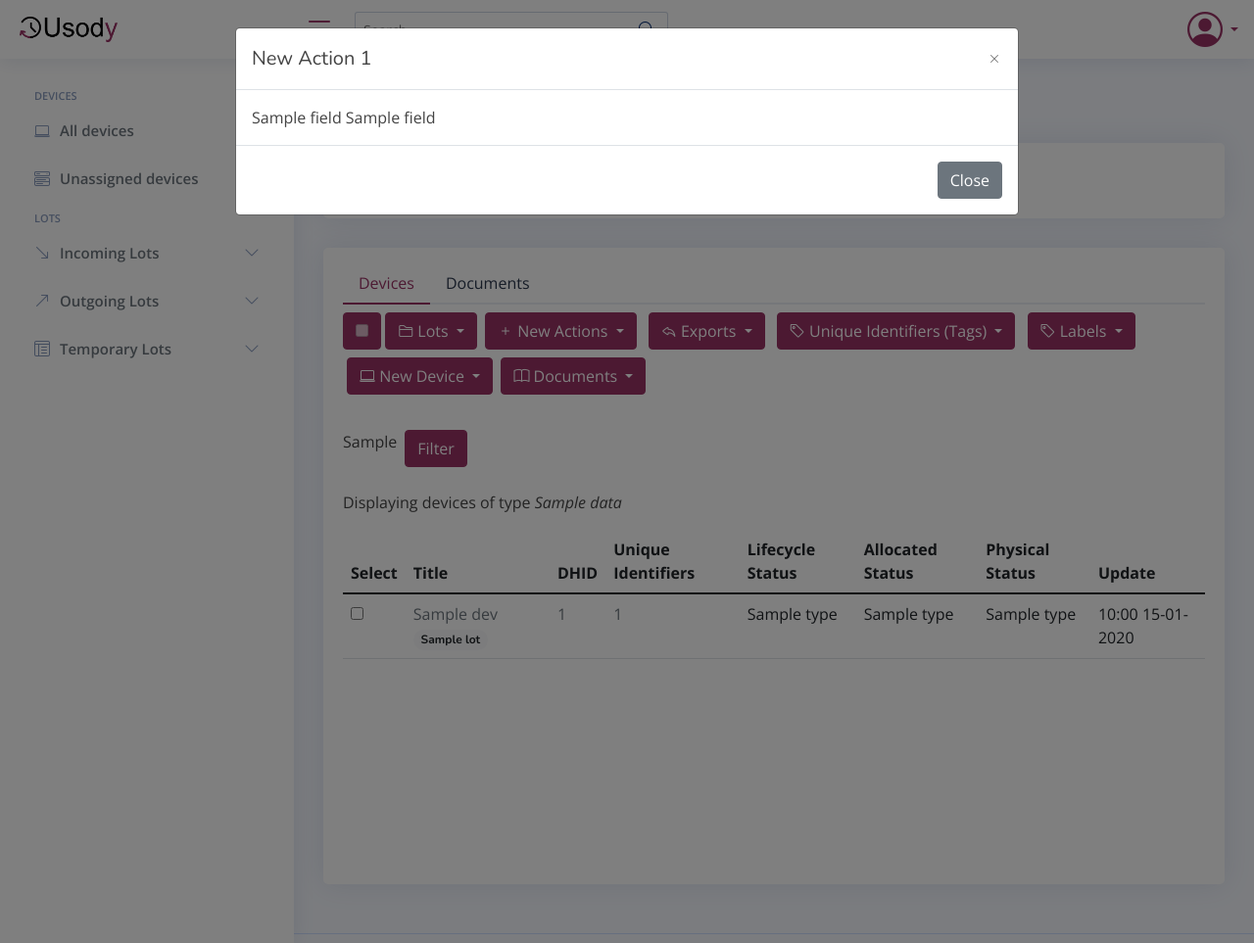
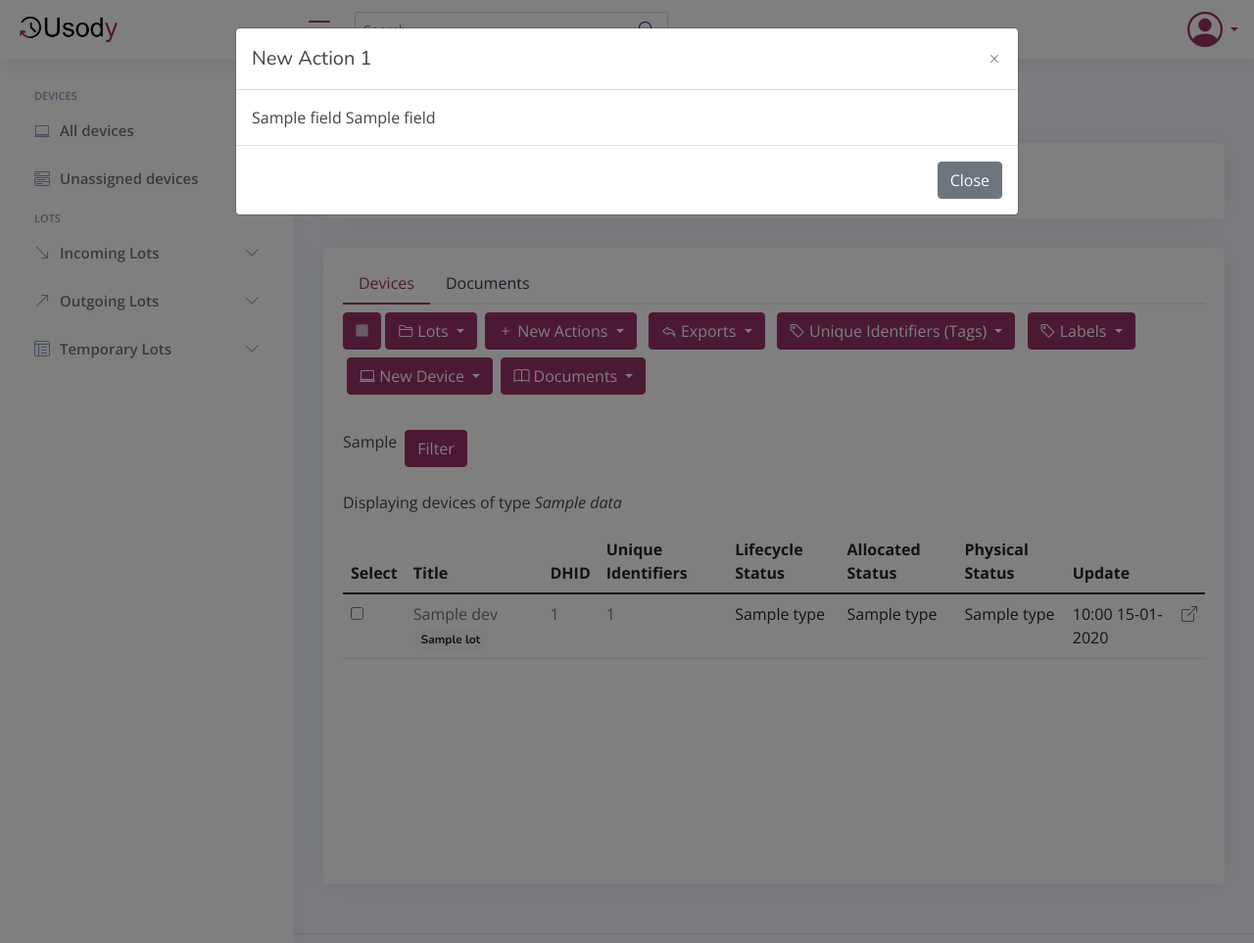
Before and after one commit to eReuse/devicehub-teal, a Python web app: template ereuse_devicehub/templates/inventory/device_list.html in a window 1280 px wide. Shown: the whole page at 98% size. Run offline with Jinja, Linux system fonts and the light colour scheme; the template is opened without the code that fills it: most values are stand-ins (such as "Sample title", 1, 10 or a date in 2020); some libraries are stand-ins or nearby versions.

Commit message:
add public link to device list

```diff
--- a/ereuse_devicehub/templates/inventory/device_list.html
+++ b/ereuse_devicehub/templates/inventory/device_list.html
@@ -342,6 +342,7 @@
                       <th scope="col">Allocated Status</th>
                       <th scope="col">Physical Status</th>
                       <th scope="col" data-type="date" data-format="DD-MM-YYYY">Update</th>
+                      <th scope="col"></th>
                     </tr>
                   </thead>
                   <tbody>
@@ -357,10 +358,10 @@
                                />
                       </td>
                       <td>
+                        <a href="{{ url_for('inventory.device_details', id=dev.devicehub_id)}}">
                         {% if dev.get_type_logo() %}
                         <i class="{{ dev.get_type_logo() }}" title="{{ dev.type }}"></i>
                         {% endif %}
-                        <a href="{{ url_for('inventory.device_details', id=dev.devicehub_id)}}">
                           {{ dev.verbose_name }}
                         </a>
                         {% if dev.lots | length > 0 %}
@@ -386,6 +387,11 @@
                       <td>{% if dev.allocated_status %}{{ dev.allocated_status.type }}{% endif %}</td>
                       <td>{% if dev.physical_status %}{{ dev.physical_status.type }}{% endif %}</td>
                       <td>{{ dev.updated.strftime('%H:%M %d-%m-%Y') }}</td>
+                      <td>
+                        <a href="{{ dev.public_link }}" target="_blank">
+                          <i class="bi bi-box-arrow-up-right"></i>
+                        </a>
+                      </td>
                     </tr>
                     {% endfor %}
                   </tbody>
```
